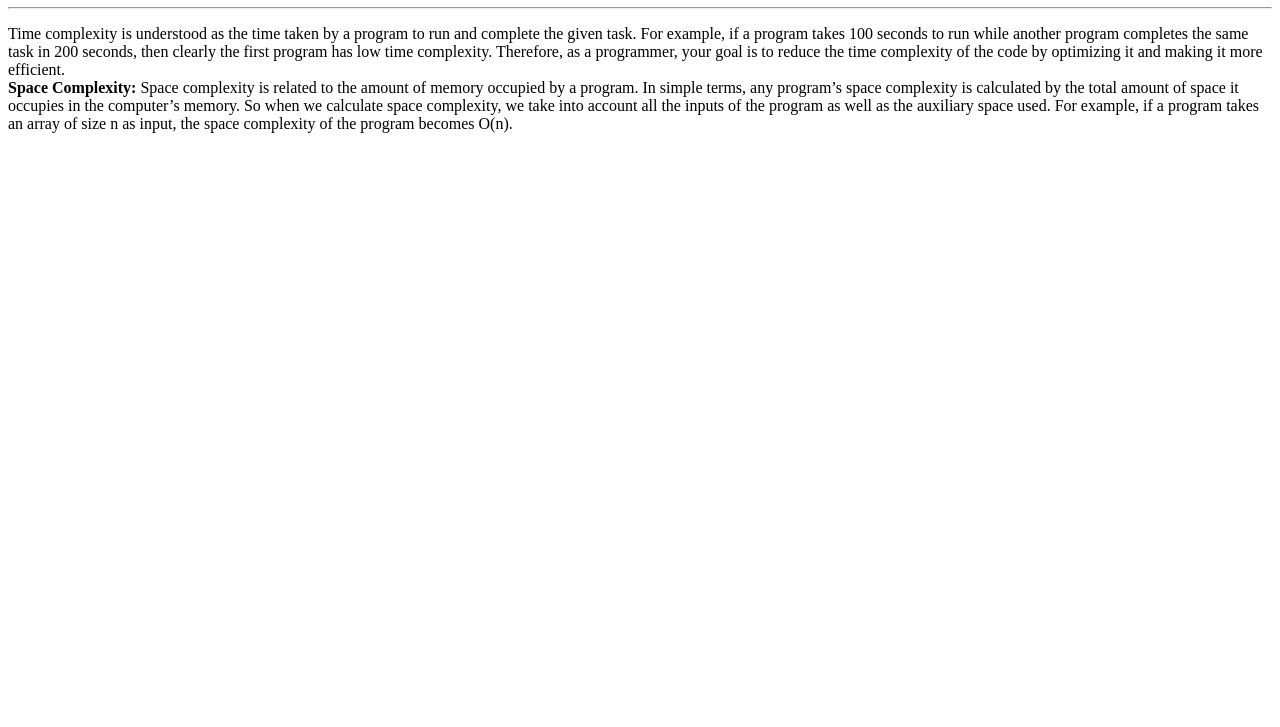
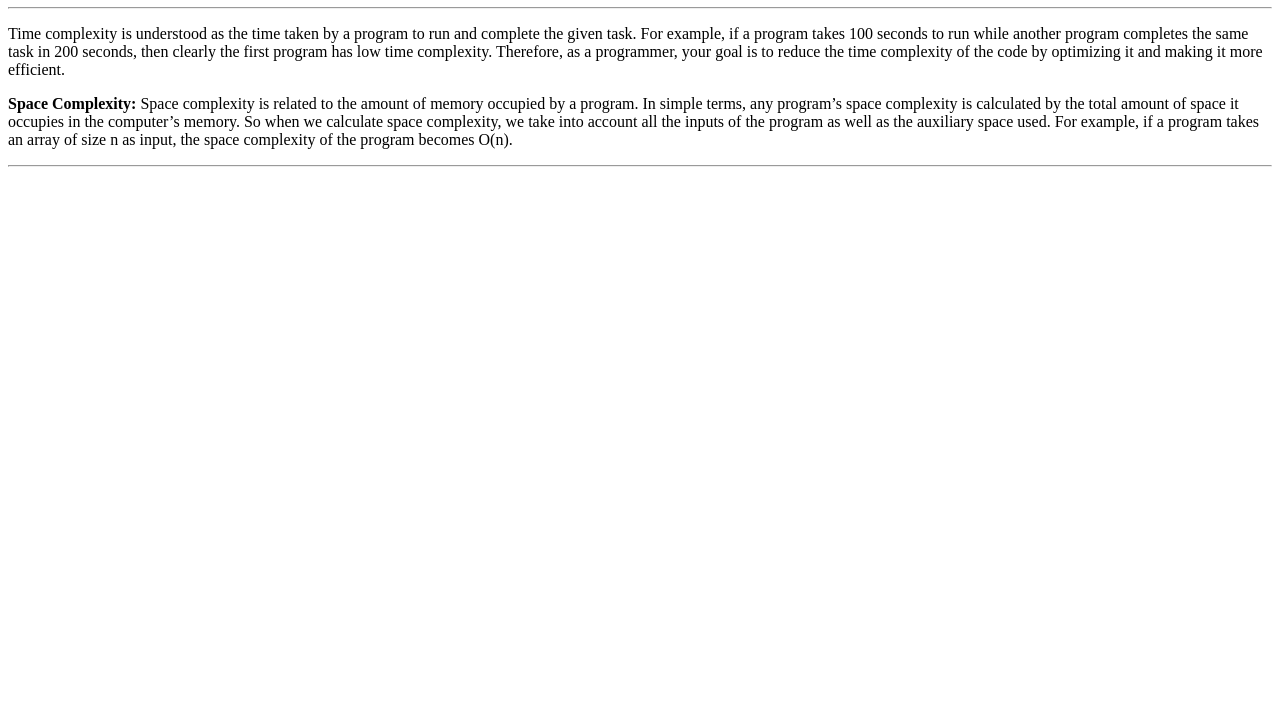
Before and after one commit to acciojob/time-and-space-complexity-ChumkiChakraborty, a website: page main.html in a window 1280 px wide. Shown: the part 73-800 px from the top of the page. Drawn offline with Linux system fonts and the light colour scheme.

Commit message:
created a submission

```diff
--- a/main.html
+++ b/main.html
@@ -9,9 +9,9 @@
 <body>
 	<!-- the entire body must be written by student -->
 	<h1>Time and Space Complexity</h1><hr>
-	<p>Time complexity is understood as the time taken by a program to run and complete the given task. For example, if a program takes 100 seconds to run while another program completes the same task in 200 seconds, then clearly the first program has low time complexity. Therefore, as a programmer, your goal is to reduce the time complexity of the code by optimizing it and making it more efficient.<br>
-   <b>Space Complexity:</b> Space complexity is related to the amount of memory occupied by a program. In simple terms, any program’s space complexity is calculated by the total amount of space it occupies in the computer’s memory. So when we calculate space complexity, we take into account all the inputs of the program as well as the auxiliary space used. For example, if a program takes an array of size n as input, the space complexity of the program becomes O(n).</p>
-
+	<p>Time complexity is understood as the time taken by a program to run and complete the given task. For example, if a program takes 100 seconds to run while another program completes the same task in 200 seconds, then clearly the first program has low time complexity. Therefore, as a programmer, your goal is to reduce the time complexity of the code by optimizing it and making it more efficient.<br></p>
+  <p> <b>Space Complexity:</b> Space complexity is related to the amount of memory occupied by a program. In simple terms, any program’s space complexity is calculated by the total amount of space it occupies in the computer’s memory. So when we calculate space complexity, we take into account all the inputs of the program as well as the auxiliary space used. For example, if a program takes an array of size n as input, the space complexity of the program becomes O(n).</p>
+	<hr>
     <script type="text/javascript" src="./script.js">
 </script>
 
```
